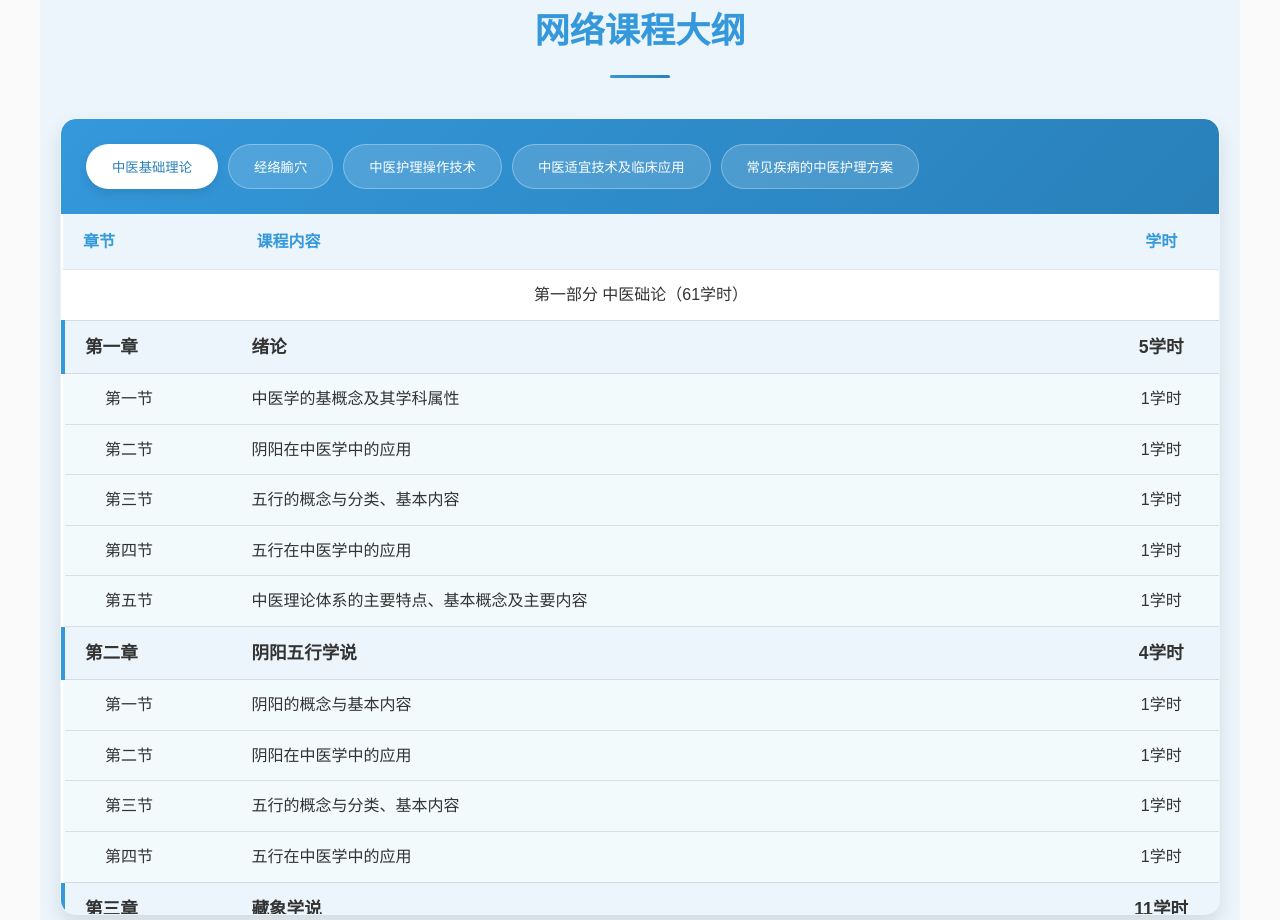
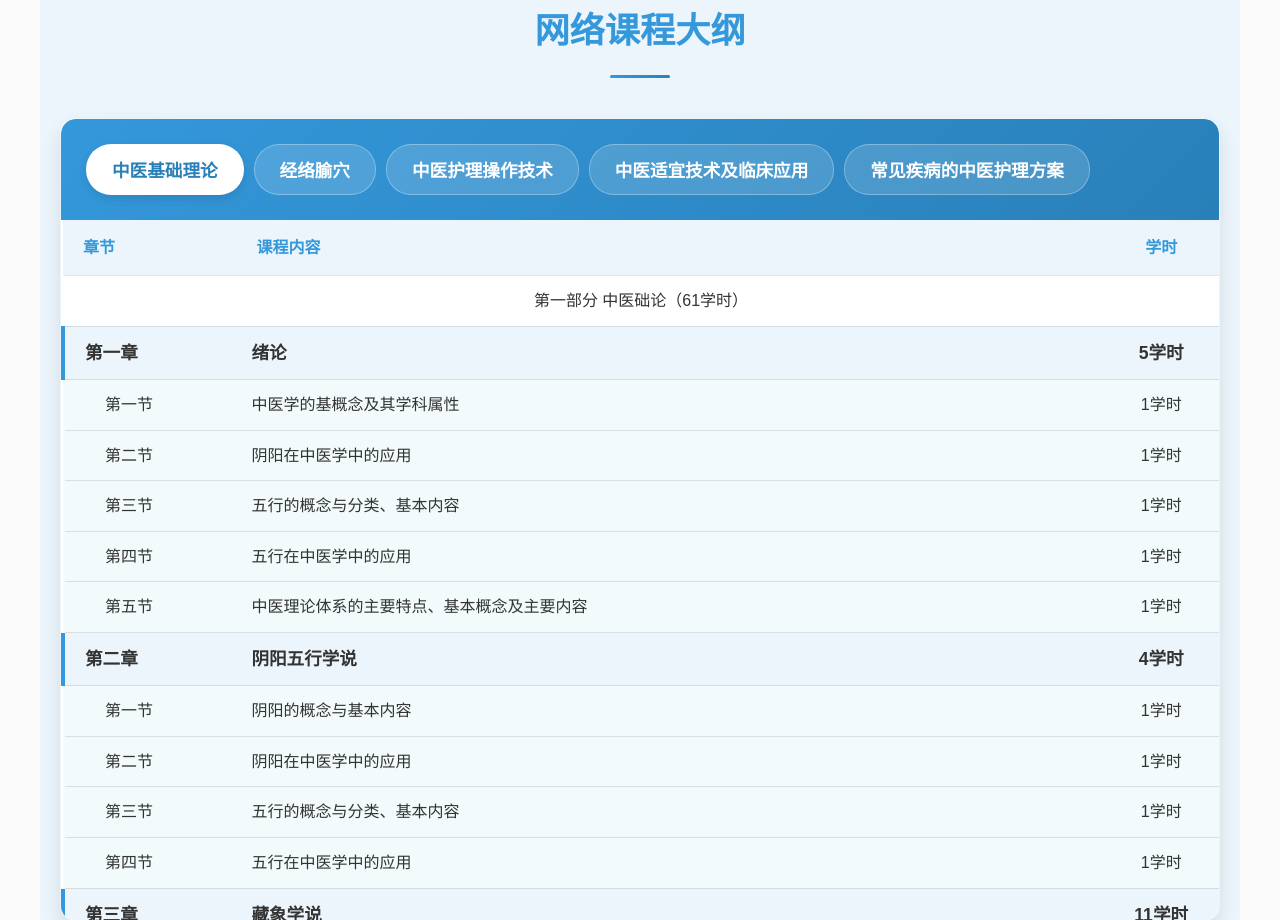
Before and after one commit to val9995/wuwei.github.io, a plain HTML site: page index.html in a window 1280 px wide. Shown: the part 1741-2661 px from the top of the page. Drawn offline with Linux system fonts and the light colour scheme.

Commit message:
Add files via upload

```diff
--- a/styles.css
+++ b/styles.css
@@ -415,6 +415,7 @@ h2::after {
     color: #666;
     font-size: 1.1em;
     line-height: 1.6;
+    font-weight: 600;
 }
 
 .contact-desc {
@@ -664,6 +665,7 @@ h2::after {
 }
 
 .tab-btn {
+    font-size: 1.1em;
     padding: 12px 25px;
     border: none;
     border-radius: 25px;
@@ -672,7 +674,7 @@ h2::after {
     cursor: pointer;
     transition: all 0.3s ease;
     border: 1px solid rgba(255,255,255,0.3);
-    font-weight: 500;
+    font-weight: 700;
 }
 
 .tab-btn.active {
```
